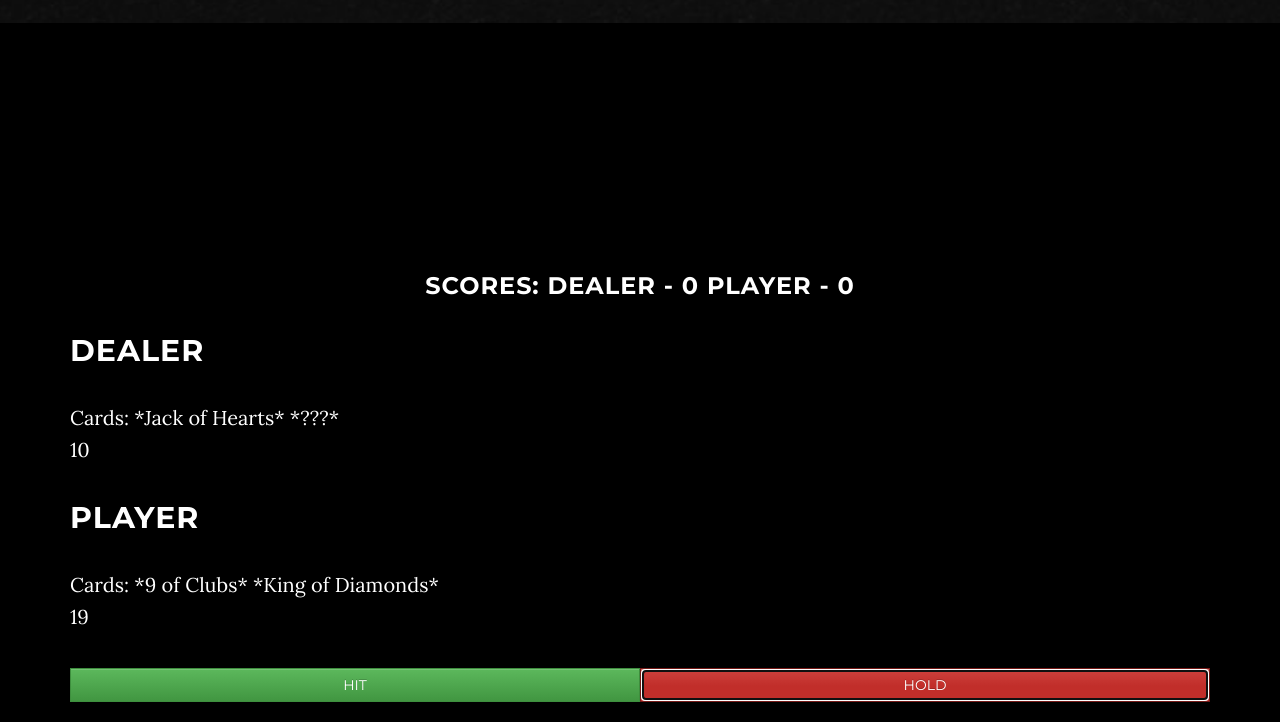
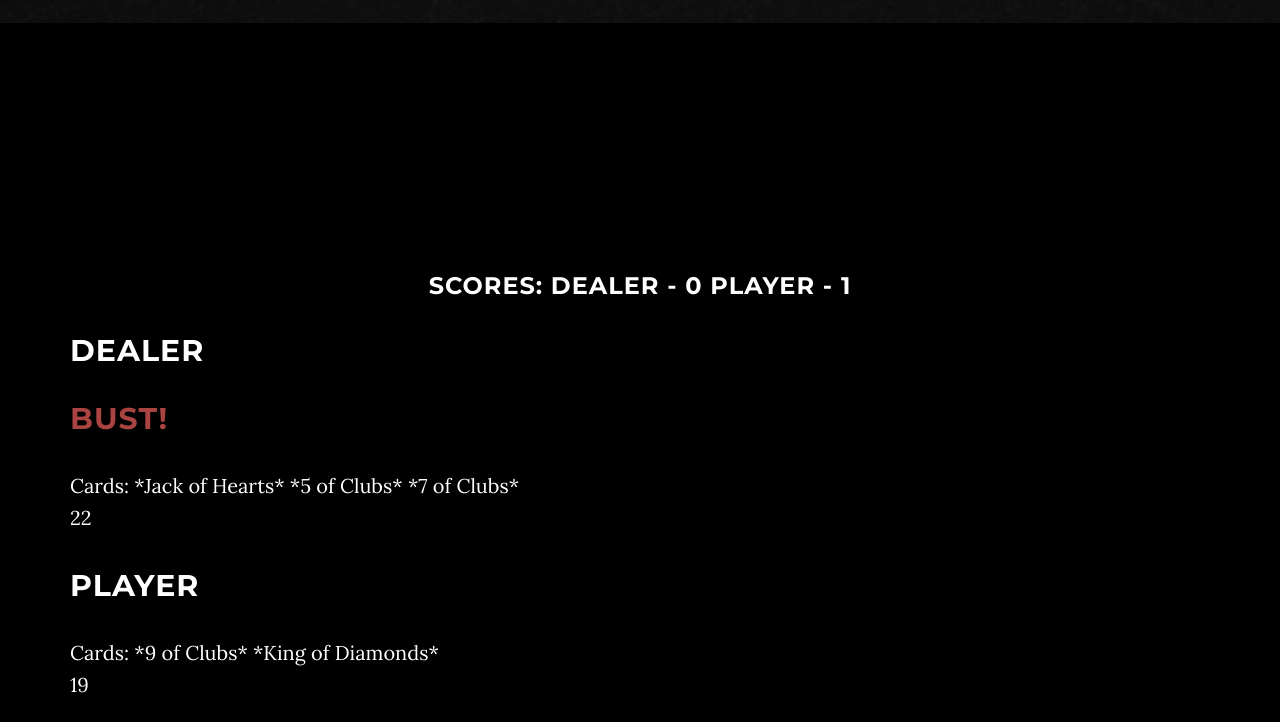
Before and after one commit to CalebKAston/Blackjack, a website: page client/index.html in a window 1280 px wide. Both pictures are taken after a click on the button "HOLD". Shown: the part 777-1499 px from the top of the page. Drawn offline with nearby package versions, Linux system fonts and the light colour scheme.

Commit message:
Started working on the actions after the player holds

```diff
--- a/client/index.html
+++ b/client/index.html
@@ -85,6 +85,7 @@
 
       <div class="col-lg-12">
         <h2>Dealer</h2>
+        <h2 class="text-danger" ng-if="dealerBust">Bust!</h2>
 
         <p>Cards:
         <span ng-if="dealerCards.length === 1" ng-repeat="card in dealerCards"> {{ "*" + card.name + " of " + card.suit + "* " }} *???*</span>
@@ -96,7 +97,8 @@
     <div class="row">
 
       <div class="col-lg-12">
-        <h2>Player</h2><h2 class="text-danger" ng-if="bust">Bust!</h2>
+        <h2>Player</h2>
+        <h2 class="text-danger" ng-if="bust">Bust!</h2>
 
         <p>Cards: <span ng-repeat="card in playerCards"> {{ "*" + card.name + " of " + card.suit + "* "}}</span><br><span> {{ playerTotal }}</span></p>
 
--- a/client/index.js
+++ b/client/index.js
@@ -4,11 +4,12 @@ blackjack.controller("blackjackController", ["$scope", "deckBuilder", "totaler",
   $scope.playerScore = 0;
   $scope.dealerScore = 0;
   $scope.bust = false;
+  $scope.dealerBust = false;
 
   $scope.deck = deckBuilder.shuffle(deckBuilder.deckBuilder(1));
 
   $scope.dealerCards = [$scope.deck.pop()];
-  $scope.hiddenCard = [$scope.deck.pop()];
+  $scope.hiddenCard = $scope.deck.pop();
   $scope.playerCards = [$scope.deck.pop(), $scope.deck.pop()];
 
   $scope.playerTotalArray = totaler.totalCalculator([$scope.playerCards])[0];
@@ -22,9 +23,39 @@ blackjack.controller("blackjackController", ["$scope", "deckBuilder", "totaler",
     $scope.playerTotal = $scope.playerTotalArray.join("/");
     if($scope.playerTotalArray[0] > 21){
       $scope.bust = true;
+      $scope.dealerScore++;
     }
   };
+
+  $scope.dealerHit = function(){
+    $scope.dealerCards.push($scope.deck.pop());
+    $scope.dealerTotalArray = totaler.totalCalculator([$scope.dealerCards])[0];
+    $scope.dealerTotal = $scope.dealerTotalArray.join("/");
+    if($scope.dealerTotalArray[0] > 21){
+      $scope.dealerBust = true;
+      $scope.playerScore++;
+    }
+  };
+
   $scope.hold = function(){
-    console.log("Hold");
+    var dealerHasAces = false;
+    $scope.dealerCards.push($scope.hiddenCard);
+    $scope.dealerTotalArray = totaler.totalCalculator([$scope.dealerCards])[0];
+    $scope.dealerTotal = $scope.dealerTotalArray.join("/");
+    for(var scoreIndex = 0; scoreIndex < $scope.dealerTotalArray.length; scoreIndex++){
+      if($scope.dealerTotalArray[scoreIndex].name === "Ace"){
+        dealerHasAces = true;
+      }
+    }
+    if($scope.dealerTotalArray[0] < 17 || $scope.dealerTotalArray[0] < 18 && dealerHasAces || $scope.dealerTotalArray[0] < $scope.playerTotalArray[0]){
+      $scope.dealerHit();
+    }
   };
 }]);
+
+
+/*
+- The dealer must hit if his total is below 17
+- If the dealer has any high aces (counted as 11) as part of his total, he must hit while his count is below 18.
+- If any player has a value greater than their current value, the dealer must continue to hit. E.g. if a player has 20, the dealer must hit until they have 20 or greater.
+*/
```
